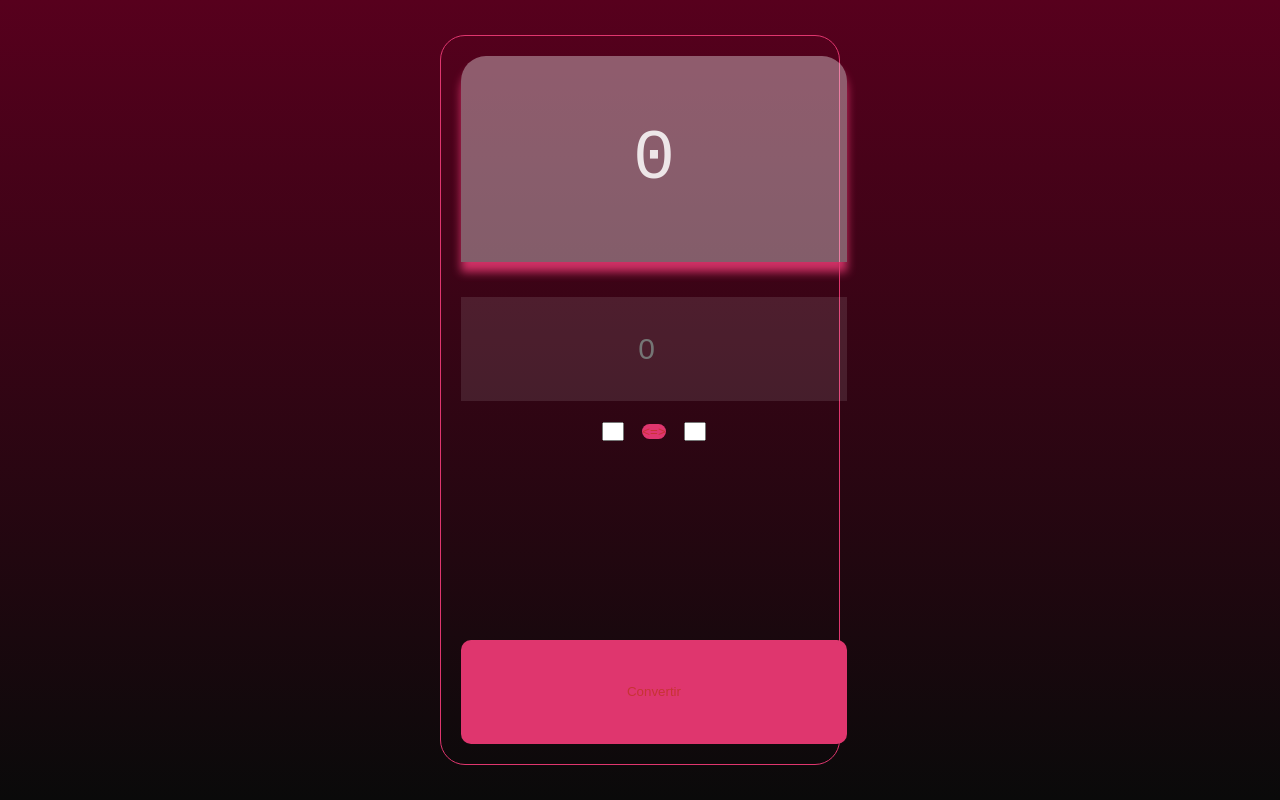
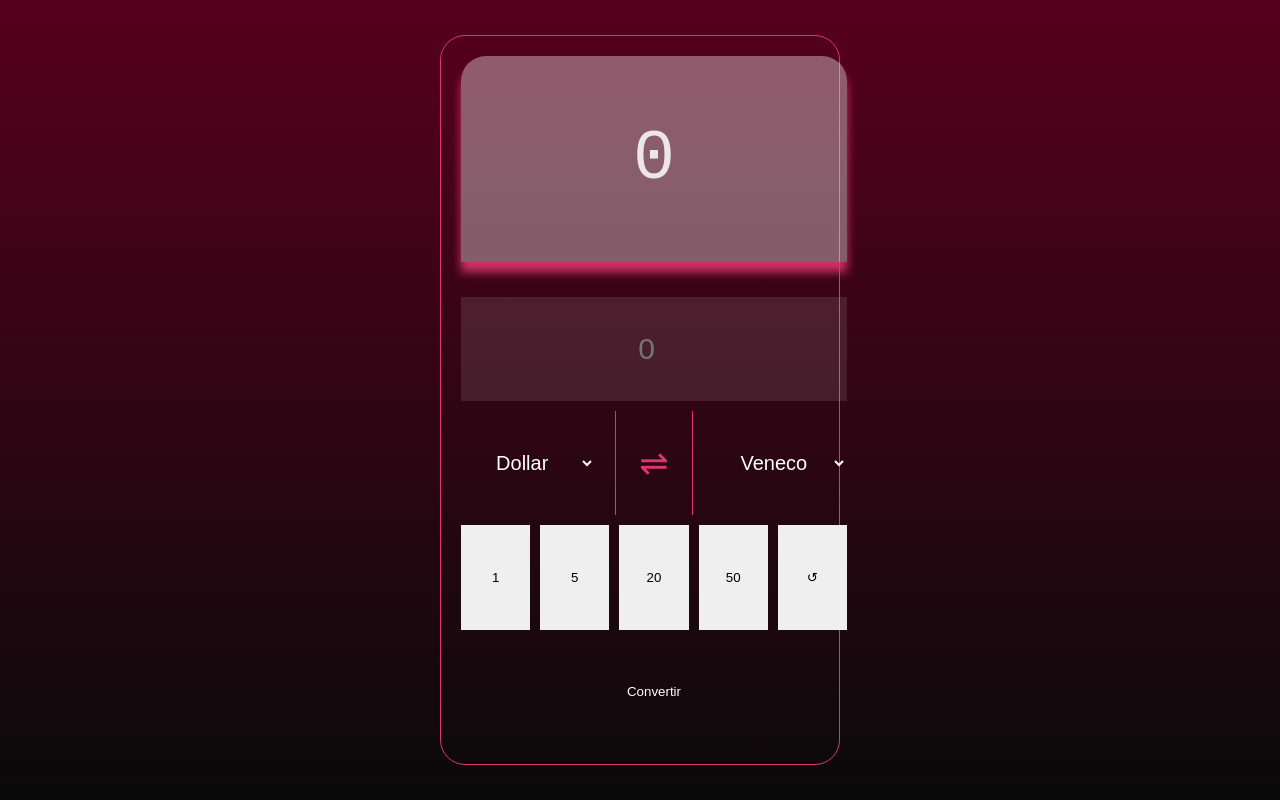
Before and after one commit to vicventum/Currency-Converter, a website with bundled scripts: page src/index.html in a window 1280 px wide. Built offline with nearby package versions, Linux system fonts and the light colour scheme.

Commit message:
Termina .currency y .buttons

```diff
--- a/src/app/scss/components/_buttons.scss
+++ b/src/app/scss/components/_buttons.scss
@@ -1,11 +1,21 @@
 .btn {
+    cursor: pointer;
     border: none;
-    background-color: $secondary;
-    border-radius: 10px;
-    cursor: pointer;
-    color: $primary;
 
-    &:hover {
-        background-color: $secondary-dark;
+    &--change {
+        background-color: transparent;
+        border-left: 1px solid $secondary;
+        border-right: 1px solid $secondary;
+        color: $secondary;
+
+        font-size: 3.5rem;
+
+
+        transition: background-color .2s ease-in-out;
+
+        &:hover {
+            background-color: $secondary-dark;
+        }
     }
+
 }
--- a/src/app/scss/components/_currency.scss
+++ b/src/app/scss/components/_currency.scss
@@ -0,0 +1,13 @@
+.currency {
+    --gap: 2rem;
+
+    display: grid;
+    grid-template-columns: calc(40% - var(--gap)) 20% calc(40% - var(--gap));
+    gap: var(--gap);
+
+    font-size: $f-medium;
+
+    &__item:not(.currency__item--change) {
+        font-size: $f-small;
+    }
+}
--- a/src/app/scss/components/_suggestions.scss
+++ b/src/app/scss/components/_suggestions.scss
@@ -0,0 +1,9 @@
+.suggestions {
+    display: flex;
+
+    & > button {
+        flex: 1;
+
+        &:not(:last-child) { margin-right: 1rem; }
+    }
+}
--- a/src/app/scss/config/_reset.scss
+++ b/src/app/scss/config/_reset.scss
@@ -22,6 +22,9 @@ body {
 input,
 select {
     color: $light;
+    background-color: transparent;
+    border: none;
+    text-align: center;
 }
 
 .main{
--- a/src/app/scss/main.scss
+++ b/src/app/scss/main.scss
@@ -15,4 +15,5 @@
 @import "components/screen";
 @import "components/fields";
 @import "components/input";
+@import "components/currency";
 @import "components/suggestions";
--- a/src/index.html
+++ b/src/index.html
@@ -13,34 +13,40 @@
     <div class="converter">
         <div class="screen" id="screen">0</div>
 
-        <form class="fields" >
+        <form class="fields">
             <!-- Input -->
             <input id="input" type="number" class="input" placeholder="0">
 
             <!-- Currency fields -->
             <div class="currency">
 
-                <select name="currency-in" id="currency-in" class="fields__currency-in"></select>
+                <select name="currency-in" id="currency-in" class="currency__item currency__item--in">
+                    <option value="Dollar">Dollar</option>
+                </select>
+                <button class="currency__item currency__item--change btn btn--change" id="change">⇌</button>
 
-                <button class="fields__change btn" id="change">
-                    <=>
-                </button>
+                <!-- <button class="currency__item currency__item--change btn btn--change" id="change">◁▷</button> -->
 
-                <select name="currency-out" id="currency-out" class="fields__currency-out"></select>
+
+
+                <select name="currency-out" id="currency-out" class="currency__item currency__item--out">
+                    <option value="Veneco">Veneco</option>
+                    <option value="Veneco">Pesos</option>
+                </select>
 
             </div>
 
             <!-- Suggestion section -->
             <div class="suggestions">
-                <button class="btn btn--suggestion"></button>
-                <button class="btn btn--suggestion"></button>
-                <button class="btn btn--suggestion"></button>
-                <button class="btn btn--suggestion"></button>
+                <button class="btn btn--suggestion">1</button>
+                <button class="btn btn--suggestion">5</button>
+                <button class="btn btn--suggestion">20</button>
+                <button class="btn btn--suggestion">50</button>
 
-                <button class="btn btn--reset"></button>
+                <button class="btn btn--reset">↺</button>
             </div>
 
-            <input class="fields__submit btn" id="submit" type="submit" value="Convertir" >
+            <input class="fields__submit btn" id="submit" type="submit" value="Convertir">
         </form>
     </div>
 
```
Also changed, not shown: dist/index.html, 3 other files.
